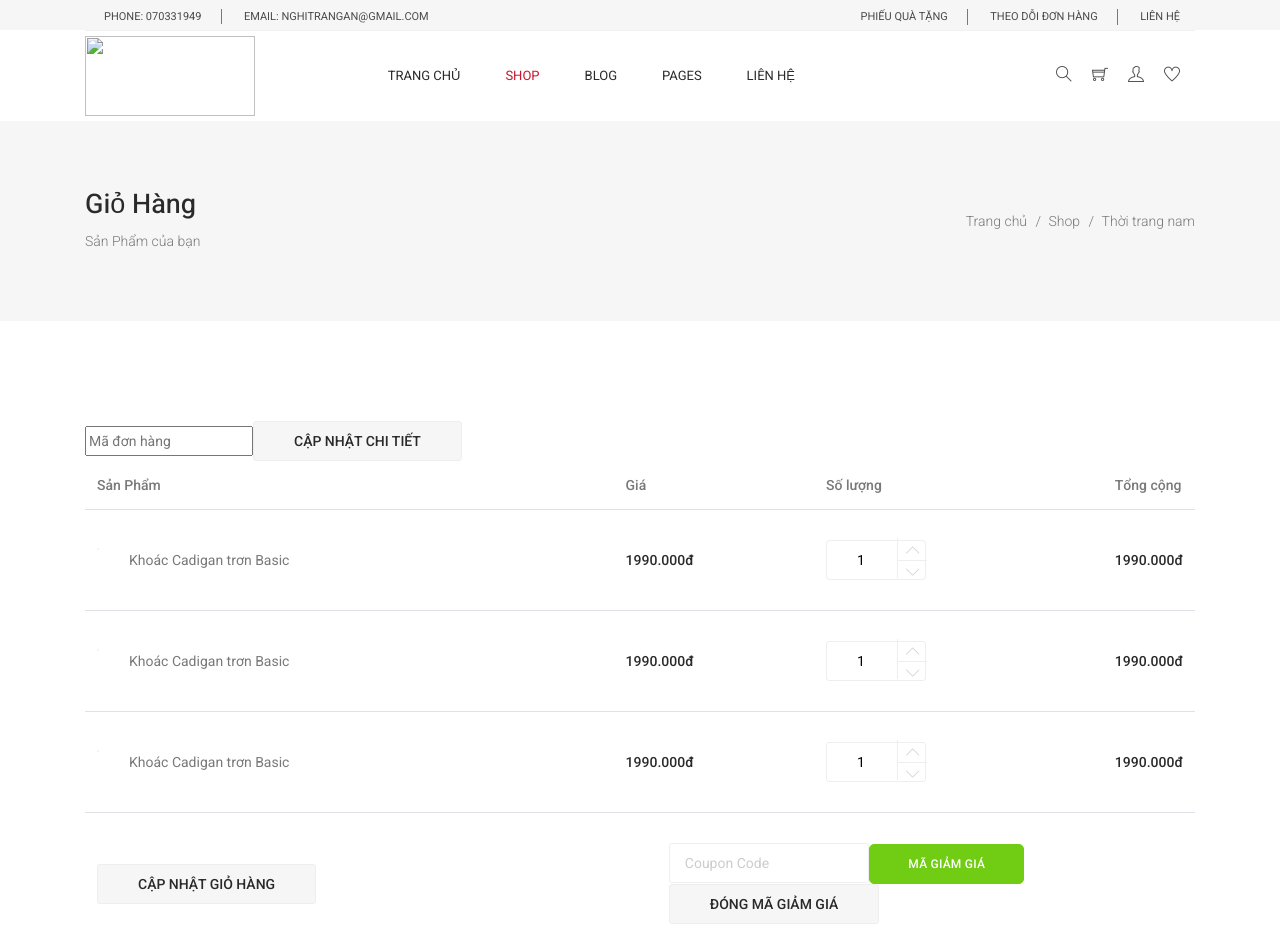
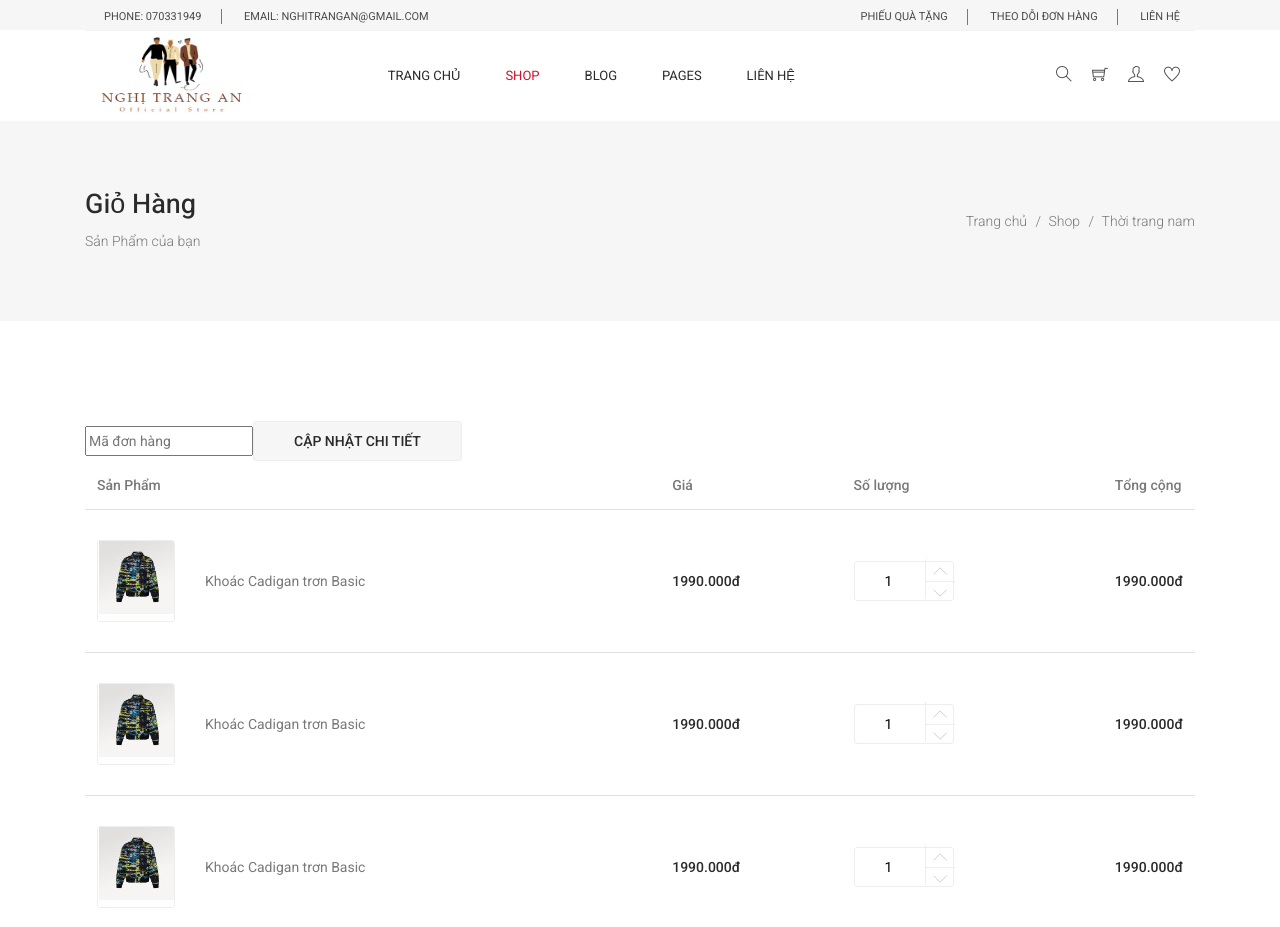
Before and after one commit to Trangpham1708/gianabui, a plain HTML site: page cart.html in a window 1280 px wide. Shown: the top 927 px of the page. Drawn offline with Linux system fonts and the light colour scheme.

Commit message:
cart.html

```diff
--- a/cart.html
+++ b/cart.html
@@ -7,7 +7,7 @@
       name="viewport"
       content="width=device-width, initial-scale=1, shrink-to-fit=no"
     />
-    <link rel="icon" href="img/favicon.png" type="image/png" />
+    <link rel="icon" href="favicon.png" type="image/png" />
     <title>Giỏ Hàng</title>
     <!-- Bootstrap CSS -->
     <link rel="stylesheet" href="css/bootstrap.css" />
@@ -65,7 +65,7 @@
           <nav class="navbar navbar-expand-lg navbar-light w-100">
             <!-- Brand and toggle get grouped for better mobile display -->
             <a class="navbar-brand logo_h" href="index.html">
-              <img src="img/logo.png" width="170" height="80" alt="" />
+              <img src="logo.png" width="170" height="80" alt="" />
             </a>
             <button
               class="navbar-toggler"
@@ -244,7 +244,7 @@
                     <div class="media">
                       <div class="d-flex">
                         <img
-                          src="img/product/single-product/cart-1.jpg"
+                          src="product/single-product/cart-1.jpg"
                           alt=""
                         />
                       </div>
@@ -292,7 +292,7 @@
                     <div class="media">
                       <div class="d-flex">
                         <img
-                          src="img/product/single-product/cart-1.jpg"
+                          src="product/single-product/cart-1.jpg"
                           alt=""
                         />
                       </div>
@@ -340,7 +340,7 @@
                     <div class="media">
                       <div class="d-flex">
                         <img
-                          src="img/product/single-product/cart-1.jpg"
+                          src="product/single-product/cart-1.jpg"
                           alt=""
                         />
                       </div>
```
